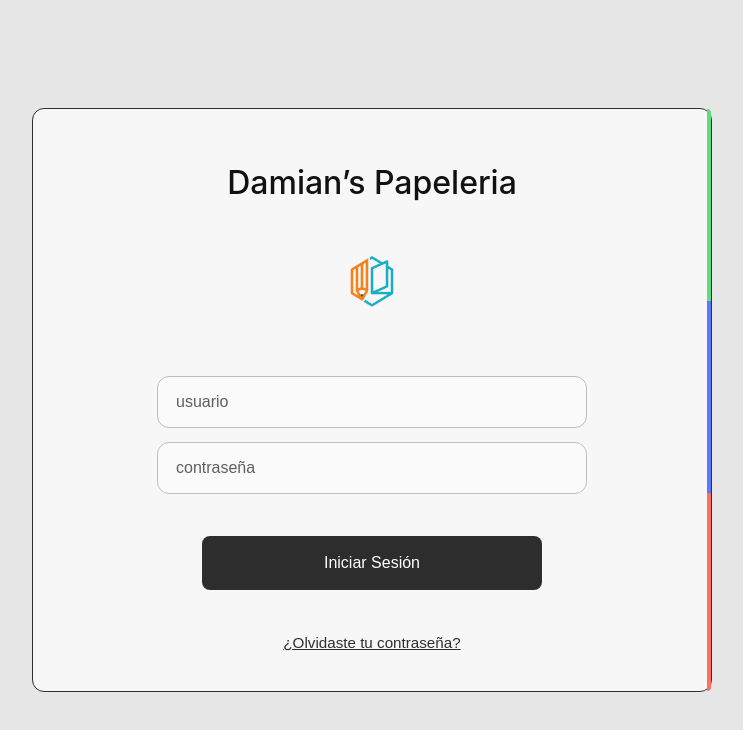
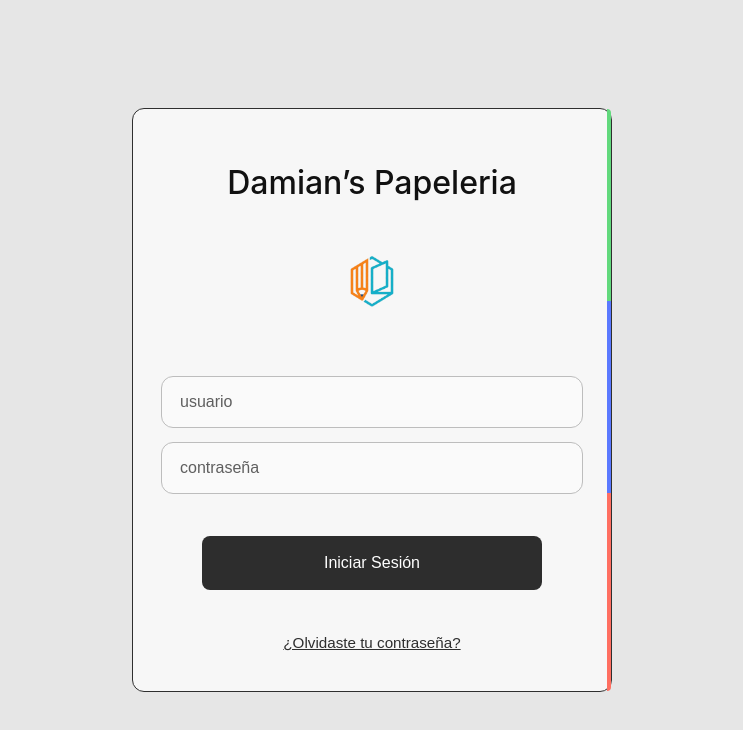
Before and after one commit to KuriZd/POS-multimodal, a React (Vite) app in the folder src/renderer/: page / in a window 1280 px wide. Shown: the top 730 px of the page, without its empty margins (268-1011 px from the left). Built offline with nearby package versions, Linux system fonts and the light colour scheme.

Commit message:
add login page with form validation and Electron bridge integration

```diff
--- a/src/renderer/src/pages/LoginPage.module.css
+++ b/src/renderer/src/pages/LoginPage.module.css
@@ -21,7 +21,7 @@
 */
 .card {
   position: relative;
-  width: min(100%, 680px);
+  width: min(100%, 480px);
   min-height: 560px;
   background: #f7f7f7;
   border: 1px solid #2f2f2f;
--- a/src/renderer/src/pages/LoginPage.tsx
+++ b/src/renderer/src/pages/LoginPage.tsx
@@ -1,7 +1,7 @@
 // src/renderer/src/pages/LoginPage.tsx
 import { useState, type FormEvent, type ReactElement } from 'react'
 import styles from './LoginPage.module.css'
-import logo from '../assets/logo.png'
+import logo from '../assets/Logo.png'
 
 type LoginPageProps = {
     onLoginSuccess: (user: AuthUser) => void
```
